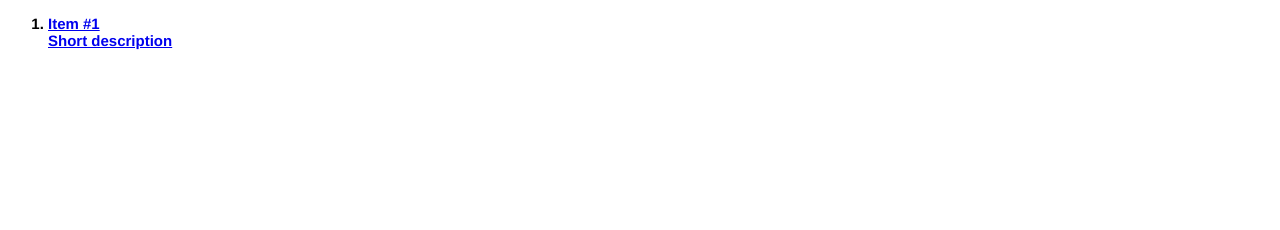
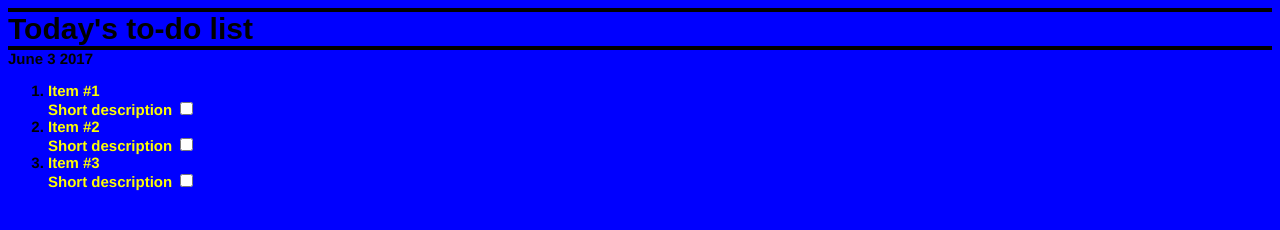
Before and after one commit to MoyMoy18/todo_app_front_end, a plain HTML site: page index.html in a window 1280 px wide. Drawn offline with Linux system fonts and the light colour scheme.

Commit message:
added color and formatted a bit

```diff
--- a/index.html
+++ b/index.html
@@ -7,17 +7,30 @@
     </head>
 
     <body>
+       <div id= "to-do"> Today's to-do list</div>
+       <div id= "date">June 3 2017</div>
+
         <ol>
             <li> <a href=" https://ide.c9.io/jahzeelpadilla/todo_app_front_end#openfile-README.md">
                <div> Item #1</div>
-               <div>Short description</div>
-
-                <imput type= "checkbox">
-
+               <div class='short-desc'>Short description</div>
+               <input type="checkbox">
             </a>
 
             </li>
+             <li> <a href=" https://ide.c9.io/jahzeelpadilla/todo_app_front_end#openfile-README.md">
+               <div> Item #2</div>
+               <div class='short-desc'>Short description</div>
+               <input type="checkbox">
+            </a>
 
+            </li>
+             <li> <a href=" https://ide.c9.io/jahzeelpadilla/todo_app_front_end#openfile-README.md">
+               <div> Item #3</div>
+               <div class= 'short-desc'>Short description</div>
+               <input type="checkbox">
+            </a>
+            </li>
         </ol>
 
 
--- a/todo.css
+++ b/todo.css
@@ -1,5 +1,17 @@
 body {
     font-family: helvetica;
     font-size: 15px;
-    font-weight: bold
+    font-weight: bold;
+    background-color: blue
 }
+a {color: yellow;
+text-decoration: none}
+.short-desc {
+    display: inline
+}
+#to-do {font-family: sans-serif;
+font-size: 30px;
+border-top: 4px solid black;
+border-bottom: 4px solid black;
+
+}
```
